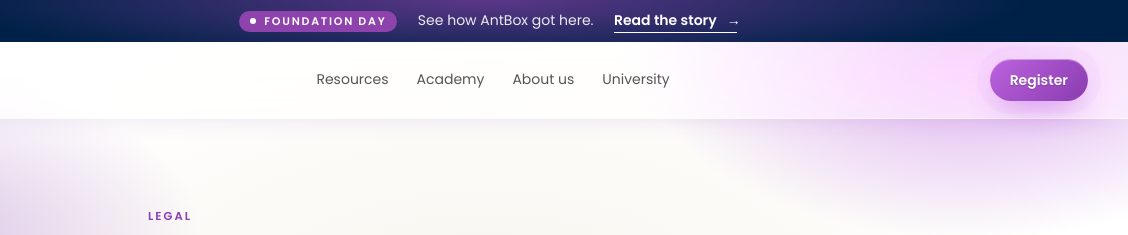
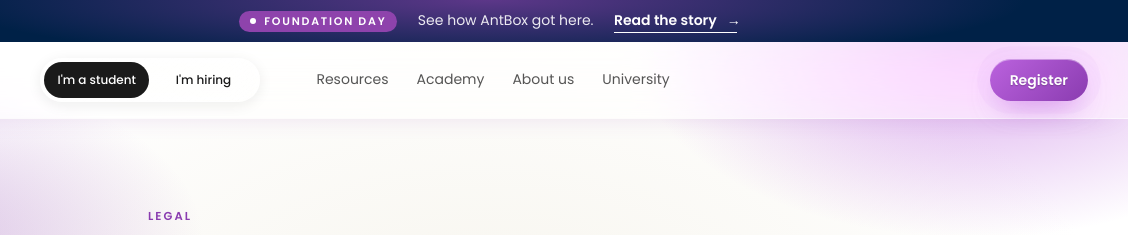
Before and after one commit to RohitAwx/Antbox---Website---V1, a plain HTML site: page privacy/index.html in a window 1280 px wide. Shown: the top 235 px of the page, 152-1280 px from the left. Drawn offline with nearby package versions, Linux system fonts and the light colour scheme.

Commit message:
Add glass audience toggle to navbar and legal pages

```diff
--- /dev/null
+++ b/css/antbox-nav-audience.css
@@ -0,0 +1,76 @@
+/* Homepage audience control only; the hero switch keeps its existing styling. */
+.nav .nav-audience-control {
+  position: absolute;
+  left: var(--aud-left, 180px);
+  top: 50%;
+  width: var(--aud-width, 220px);
+  display: grid;
+  grid-template-columns: 1fr 1fr;
+  padding: 4px;
+  gap: 2px;
+  border-radius: 999px;
+  background: linear-gradient(145deg, rgb(255 255 255 / .24), rgb(255 255 255 / .08));
+  box-shadow: inset 0 0 0 1px rgb(255 255 255 / .55), 0 3px 14px rgb(26 26 26 / .08);
+  -webkit-backdrop-filter: blur(12px) saturate(125%);
+  backdrop-filter: blur(12px) saturate(125%);
+  opacity: 0;
+  visibility: hidden;
+  pointer-events: none;
+  transform: translateY(calc(-50% + 4px));
+  transition: opacity .24s ease, transform .24s ease, visibility .24s;
+}
+.nav .nav-audience-control.is-visible {
+  opacity: 1;
+  visibility: visible;
+  pointer-events: auto;
+  transform: translateY(-50%);
+}
+.nav-audience-control :is(button, .nav-audience-option) {
+  position: relative;
+  display: flex;
+  align-items: center;
+  justify-content: center;
+  text-decoration: none;
+  z-index: 1;
+  min-width: 0;
+  min-height: 36px;
+  padding: 0 8px;
+  border: 0;
+  border-radius: 999px;
+  background: transparent;
+  color: var(--fg);
+  font: 500 12px var(--font-body, inherit);
+  white-space: nowrap;
+  cursor: pointer;
+  transition: color .2s ease;
+}
+.nav-audience-control :is(button, .nav-audience-option):is([aria-pressed="true"], .is-selected) { color: #fff; }
+.nav-audience-control :is(button, .nav-audience-option):focus-visible { outline: 2px solid var(--purple); outline-offset: 3px; }
+.nav-audience-thumb {
+  position: absolute;
+  inset: 4px auto 4px 4px;
+  width: calc(50% - 5px);
+  border-radius: 999px;
+  background: #1a1a1a;
+  transition: transform .24s ease, background-color .24s ease;
+}
+:root[data-aud="company"] .nav-audience-thumb { transform: translateX(calc(100% + 2px)); background: #bb62de; }
+:root[data-aud="company"] .nav-audience-control :is(button, .nav-audience-option):is([aria-pressed="true"], .is-selected) { color: #1a1a1a; }
+.nav.on-dark .nav-audience-control { background: linear-gradient(145deg, rgb(255 255 255 / .13), rgb(255 255 255 / .04)); box-shadow: inset 0 0 0 1px rgb(255 255 255 / .3), 0 3px 14px rgb(0 0 0 / .12); }
+.nav.on-dark .nav-audience-control :is(button, .nav-audience-option) { color: #f7f5ee; }
+.nav.on-dark .nav-audience-thumb { background: #f7f5ee; }
+.nav.on-dark .nav-audience-control :is(button, .nav-audience-option):is([aria-pressed="true"], .is-selected) { color: #1a1a1a; }
+.nav[data-audience-shift] .nav-links { transform: translateX(var(--aud-links-shift, 0px)); transition: transform .24s ease; }
+@media (max-width: 979px) {
+  .nav-audience-control :is(button, .nav-audience-option) { min-height: 40px; padding-inline: 4px; font-size: 12px; }
+}
+@media (max-width: 520px) {
+  .nav-audience-control :is(button, .nav-audience-option) { font-size: 11px; }
+}
+@media (max-width: 329px) {
+  .nav-audience-control :is(button, .nav-audience-option) { font-size: 10.5px; }
+}
+@media (prefers-reduced-motion: reduce) {
+  .nav .nav-audience-control, .nav-audience-control :is(button, .nav-audience-option), .nav-audience-thumb,
+  .nav[data-audience-shift] .nav-links { transition: none; }
+}
--- /dev/null
+++ b/js/antbox-nav-audience.js
@@ -0,0 +1,65 @@
+/* Reuse the existing [data-switch] handlers; no second audience state or reload. */
+const nav = document.querySelector('#nav');
+const control = nav?.querySelector('.nav-audience-control');
+const heroSwitch = document.querySelector('.hero [data-switch]');
+const hero = heroSwitch?.closest('.hero');
+
+if (control) {
+  const bar = nav.querySelector('.nav-bar');
+  const logo = nav.querySelector('.logo');
+  const links = nav.querySelector('.nav-links');
+  const right = nav.querySelector('.nav-right');
+  let frame = 0;
+  let visible = control.classList.contains('is-visible');
+
+  function update() {
+    frame = 0;
+    const navRect = bar.getBoundingClientRect();
+    const heroRect = hero?.getBoundingClientRect();
+    // Homepage: hand over when the first section leaves the viewport.
+    // Legal pages: always provide links back to either homepage audience.
+    const show = !heroRect || heroRect.bottom <= navRect.bottom;
+    const mobile = matchMedia('(max-width: 979px)').matches;
+    const logoRect = logo.getBoundingClientRect();
+    const rightRect = right.getBoundingClientRect();
+    const gap = mobile ? 8 : 16;
+    const width = mobile
+      ? Math.min(220, rightRect.left - logoRect.right - 2 * gap)
+      : innerWidth < 1200 ? 188 : 220;
+    const baseLinksLeft = navRect.left + links.offsetLeft;
+    const nextShift = !mobile && show
+      ? Math.max(0, logoRect.right + gap + width + gap - baseLinksLeft) : 0;
+    const end = mobile ? rightRect.left : baseLinksLeft + nextShift;
+    const left = Math.max(logoRect.right + gap, (logoRect.right + end - width) / 2);
+    control.style.setProperty('--aud-left', `${left - navRect.left}px`);
+    control.style.setProperty('--aud-width', `${Math.max(0, width)}px`);
+    // On smaller desktops use the spare space before the CTA, without moving it.
+    nav.setAttribute('data-audience-shift', '');
+    nav.style.setProperty('--aud-links-shift', `${nextShift}px`);
+    if (show !== visible) {
+      visible = show;
+      if (!show && heroSwitch && control.contains(document.activeElement)) {
+        const selected = control.querySelector('[aria-pressed="true"]');
+        heroSwitch.querySelector(`[data-aud="${selected.dataset.aud}"]`).focus({ preventScroll: true });
+      }
+      control.inert = !show;
+      control.setAttribute('aria-hidden', String(!show));
+      control.classList.toggle('is-visible', show);
+    }
+  }
+
+  function schedule() { if (!frame) frame = requestAnimationFrame(update); }
+  addEventListener('scroll', schedule, { passive: true });
+  addEventListener('resize', schedule);
+  addEventListener('pageshow', schedule);
+  if (hero) new ResizeObserver(schedule).observe(hero);
+  // The existing nav already measures scrolling and both audience layouts.
+  new MutationObserver(schedule).observe(nav, { attributes: true, attributeFilter: ['class'] });
+  control.querySelectorAll('a[data-aud]').forEach(link => {
+    const selected = link.dataset.aud === document.documentElement.dataset.aud;
+    link.classList.toggle('is-selected', selected);
+    if (selected) link.setAttribute('aria-current', 'true');
+  });
+  document.fonts?.ready.then(schedule);
+  schedule();
+}
--- a/privacy/index.html
+++ b/privacy/index.html
@@ -44,6 +44,7 @@
 <link rel="preload" href="/fonts/questrial-400.woff2" as="font" type="font/woff2" crossorigin>
 <link rel="preconnect" href="https://cdn.jsdelivr.net" crossorigin>
 <link rel="stylesheet" href="/css/style.css?v=fdda036adf">
+<link rel="stylesheet" href="/css/antbox-nav-audience.css?v=2">
 <script>
 /* Runs before first paint: picks the audience (students first), so nothing flashes
    in the wrong mode. Every storage access is wrapped. */
@@ -105,6 +106,11 @@
 <header class="nav" id="nav">
   <div class="nav-bar">
     <a class="logo" href="/" aria-label="AntBox home"><img data-logo class="logo-svg logo-img" src="/images/logo.png" alt="" width="800" height="177"></a>
+    <div class="nav-audience-control is-visible" role="group" aria-label="Go to AntBox for">
+      <a class="nav-audience-option" href="/?for=student#students" data-aud="student">I'm a student</a>
+      <a class="nav-audience-option" href="/?for=company#companies" data-aud="company">I'm hiring</a>
+      <span class="nav-audience-thumb" aria-hidden="true"></span>
+    </div>
     <nav class="nav-links" id="nav-menu" aria-label="Main">
       <ul>
         <!-- each page is a plain file on the server (public_html/<name>/index.html): replace the file to publish the real page -->
@@ -187,5 +193,6 @@
 <script defer src="https://cdn.jsdelivr.net/npm/lenis@1.3.26/dist/lenis.min.js"></script>
 
 <script type="module" src="/js/page.js?v=472d928098"></script>
+<script type="module" src="/js/antbox-nav-audience.js?v=2"></script>
 </body>
 </html>
```
Also changed, not shown: index.html (+7 -0 lines), terms/index.html (+7 -0 lines).
